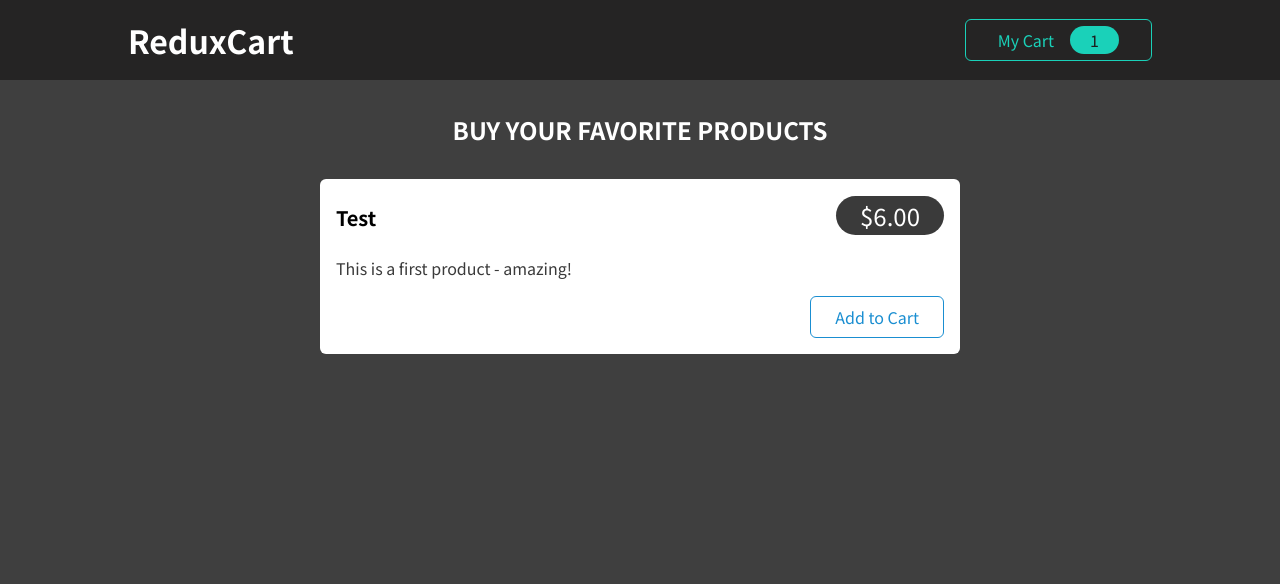
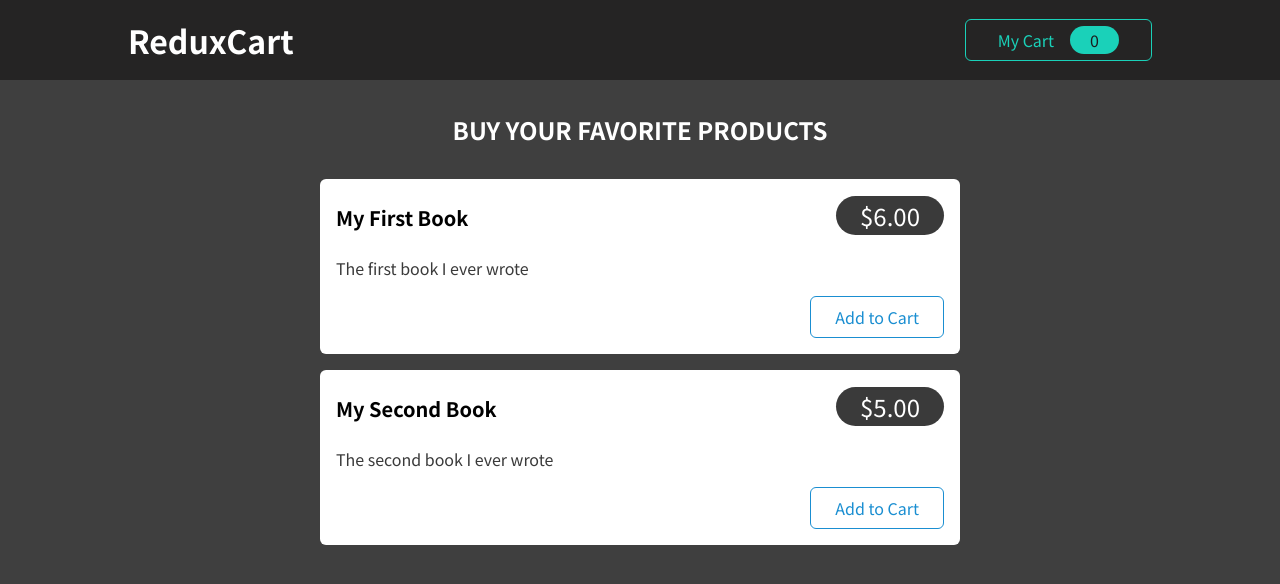
Before and after one commit to kjoehlers/React-Complete-Guide-Project19, a React (Create React App) app: page / in a window 1280 px wide. Shown: the top 584 px of the page. Built offline with nearby package versions, Linux system fonts and the light colour scheme.

Commit message:
Commit before Lesson 254

```diff
--- a/src/components/Cart/Cart.js
+++ b/src/components/Cart/Cart.js
@@ -1,15 +1,28 @@
-import Card from '../UI/Card';
-import classes from './Cart.module.css';
-import CartItem from './CartItem';
+import { useSelector } from "react-redux";
+
+import Card from "../UI/Card";
+import classes from "./Cart.module.css";
+import CartItem from "./CartItem";
 
 const Cart = (props) => {
+  const cartItems = useSelector((state) => state.cart.items);
+
   return (
     <Card className={classes.cart}>
       <h2>Your Shopping Cart</h2>
       <ul>
-        <CartItem
-          item={{ title: 'Test Item', quantity: 3, total: 18, price: 6 }}
-        />
+        {cartItems.map((item) => (
+          <CartItem
+            key={item.id}
+            item={{
+              id: item.id,
+              title: item.name,
+              quantity: item.quantity,
+              total: item.totalPrice,
+              price: item.price,
+            }}
+          />
+        ))}
       </ul>
     </Card>
   );
--- a/src/components/Cart/CartButton.js
+++ b/src/components/Cart/CartButton.js
@@ -1,4 +1,4 @@
-import { useDispatch } from "react-redux";
+import { useDispatch, useSelector } from "react-redux";
 
 import { uiActions } from "../../store/ui-slice";
 
@@ -6,6 +6,7 @@
 
 const CartButton = (props) => {
   const dispatch = useDispatch();
+  const cartQuantity = useSelector((state) => state.cart.totalQuantity);
 
   const toggleCartHandler = () => {
     dispatch(uiActions.toggle());
@@ -14,7 +15,7 @@
   return (
     <button className={classes.button} onClick={toggleCartHandler}>
       <span>My Cart</span>
-      <span className={classes.badge}>1</span>
+      <span className={classes.badge}>{cartQuantity}</span>
     </button>
   );
 };
--- a/src/components/Cart/CartItem.js
+++ b/src/components/Cart/CartItem.js
@@ -1,14 +1,34 @@
-import classes from './CartItem.module.css';
+import { useDispatch } from "react-redux";
+
+import { cartActions } from "../../store/cart-slice";
+
+import classes from "./CartItem.module.css";
 
 const CartItem = (props) => {
-  const { title, quantity, total, price } = props.item;
+  const disppatch = useDispatch();
+
+  const { title, quantity, total, price, id } = props.item;
+
+  const removeItemHandler = () => {
+    disppatch(cartActions.removeItemFromCart(id)); // props.item.id is the id of the item to be removed
+  };
+
+  const addItemHandler = () => {
+    disppatch(
+      cartActions.addItemToCart({
+        id,
+        title,
+        price,
+      })
+    ); // props.item is the item to be added
+  };
 
   return (
     <li className={classes.item}>
       <header>
         <h3>{title}</h3>
         <div className={classes.price}>
-          ${total.toFixed(2)}{' '}
+          ${total.toFixed(2)}{" "}
           <span className={classes.itemprice}>(${price.toFixed(2)}/item)</span>
         </div>
       </header>
@@ -17,8 +37,8 @@
           x <span>{quantity}</span>
         </div>
         <div className={classes.actions}>
-          <button>-</button>
-          <button>+</button>
+          <button onClick={removeItemHandler}>-</button>
+          <button onClick={addItemHandler}>+</button>
         </div>
       </div>
     </li>
--- a/src/components/Shop/ProductItem.js
+++ b/src/components/Shop/ProductItem.js
@@ -1,8 +1,23 @@
-import Card from '../UI/Card';
-import classes from './ProductItem.module.css';
+import { useDispatch } from "react-redux";
+
+import { cartActions } from "../../store/cart-slice";
+
+import Card from "../UI/Card";
+import classes from "./ProductItem.module.css";
 
 const ProductItem = (props) => {
-  const { title, price, description } = props;
+  const dispatch = useDispatch();
+  const { title, price, description, id } = props;
+
+  const addToCartHandler = () => {
+    dispatch(
+      cartActions.addItemToCart({
+        id,
+        title,
+        price,
+      })
+    );
+  };
 
   return (
     <li className={classes.item}>
@@ -13,7 +28,7 @@
         </header>
         <p>{description}</p>
         <div className={classes.actions}>
-          <button>Add to Cart</button>
+          <button onClick={addToCartHandler}>Add to Cart</button>
         </div>
       </Card>
     </li>
--- a/src/components/Shop/Products.js
+++ b/src/components/Shop/Products.js
@@ -1,16 +1,35 @@
-import ProductItem from './ProductItem';
-import classes from './Products.module.css';
+import ProductItem from "./ProductItem";
+import classes from "./Products.module.css";
+
+const DUMMY_PRODUCTS = [
+  {
+    id: "p1",
+    price: 6,
+    title: "My First Book",
+    description: "The first book I ever wrote",
+  },
+  {
+    id: "p2",
+    price: 5,
+    title: "My Second Book",
+    description: "The second book I ever wrote",
+  },
+];
 
 const Products = (props) => {
   return (
     <section className={classes.products}>
       <h2>Buy your favorite products</h2>
       <ul>
-        <ProductItem
-          title='Test'
-          price={6}
-          description='This is a first product - amazing!'
-        />
+        {DUMMY_PRODUCTS.map((product) => (
+          <ProductItem
+            key={product.id}
+            id={product.id}
+            title={product.title}
+            price={product.price}
+            description={product.description}
+          />
+        ))}
       </ul>
     </section>
   );
--- a/src/store/cart-slice.js
+++ b/src/store/cart-slice.js
@@ -1,25 +1,44 @@
-import { createSlice, CreateSlice } from "@reduxjs/toolkit";
+import { createSlice } from "@reduxjs/toolkit";
 
-createSlice({
+const cartSlice = createSlice({
   name: "cart",
-  initialState: { items: [], totalQuantity: 0, changed: false },
+  initialState: {
+    items: [],
+    totalQuantity: 0,
+    changed: false,
+  },
   reducers: {
     addItemToCart(state, action) {
       const newItem = action.payload;
       const existingItem = state.items.find((item) => item.id === newItem.id);
-      if(!existingItem) {
+      state.totalQuantity++;
+      if (!existingItem) {
         state.items.push({
           id: newItem.id,
           price: newItem.price,
           quantity: 1,
           totalPrice: newItem.price,
-          name: newItem.title
+          name: newItem.title,
         });
       } else {
         existingItem.quantity++;
         existingItem.totalPrice = existingItem.totalPrice + newItem.price;
       }
     },
-    removeItemFromCart(state, action) {}},
-  }
-})
+    removeItemFromCart(state, action) {
+      const id = action.payload;
+      const existingItem = state.items.find((item) => item.id === id);
+      state.totalQuantity--;
+      if (existingItem.quantity === 1) {
+        state.items = state.items.filter((item) => item.id !== id);
+      } else {
+        existingItem.quantity--;
+        existingItem.totalPrice = existingItem.totalPrice - existingItem.price;
+      }
+    },
+  },
+});
+
+export const cartActions = cartSlice.actions;
+
+export default cartSlice;
--- a/src/store/index.js
+++ b/src/store/index.js
@@ -1,9 +1,10 @@
 import { configureStore } from "@reduxjs/toolkit";
 
 import uiSlice from "./ui-slice";
+import cartSlice from "./cart-slice";
 
 const store = configureStore({
-  reducer: { ui: uiSlice.reducer },
+  reducer: { ui: uiSlice.reducer, cart: cartSlice.reducer },
 });
 
 export default store;
```
